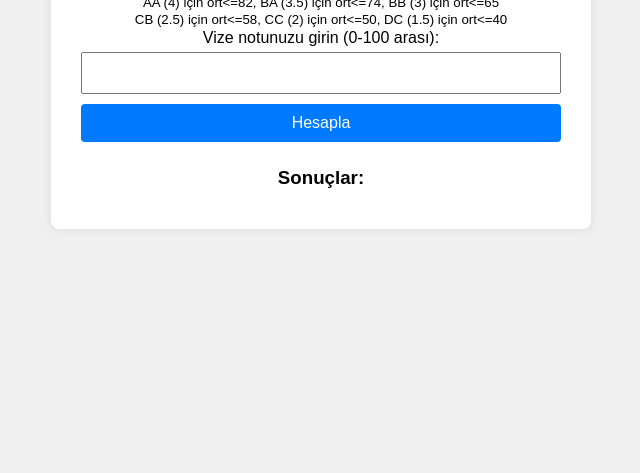
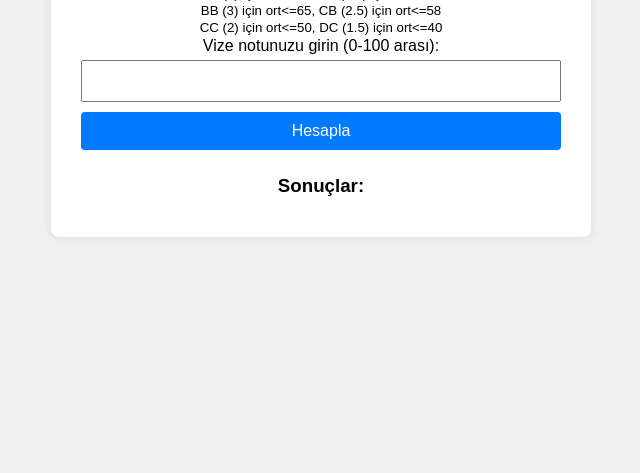
Before and after one commit to OT008/hesap, a plain HTML site: page index.html in a window 1280 px wide. Shown: the part 327-800 px from the top of the page, without its empty margins (319-959 px from the left). Drawn offline with Linux system fonts and the light colour scheme.

Commit message:
Update index.html

```diff
--- a/index.html
+++ b/index.html
@@ -72,8 +72,9 @@
 <body>
   <div class="container">
     <h2>Not Hesaplama Aracı</h2>
-    <h5>AA (4) için ort<=82, BA (3.5) için ort<=74, BB (3) için ort<=65</h5>
-    <h5>CB (2.5) için ort<=58, CC (2) için ort<=50, DC (1.5) için ort<=40</h5>
+    <h5>AA (4) için ort<=82, BA (3.5) için ort<=74</h5>
+    <h5>BB (3) için ort<=65, CB (2.5) için ort<=58</h5>
+    <h5>CC (2) için ort<=50, DC (1.5) için ort<=40</h5>
 
     <label for="inputNumber">Vize notunuzu girin (0-100 arası):</label>
     <input type="number" id="inputNumber" step="any" min="0" max="100">
```
